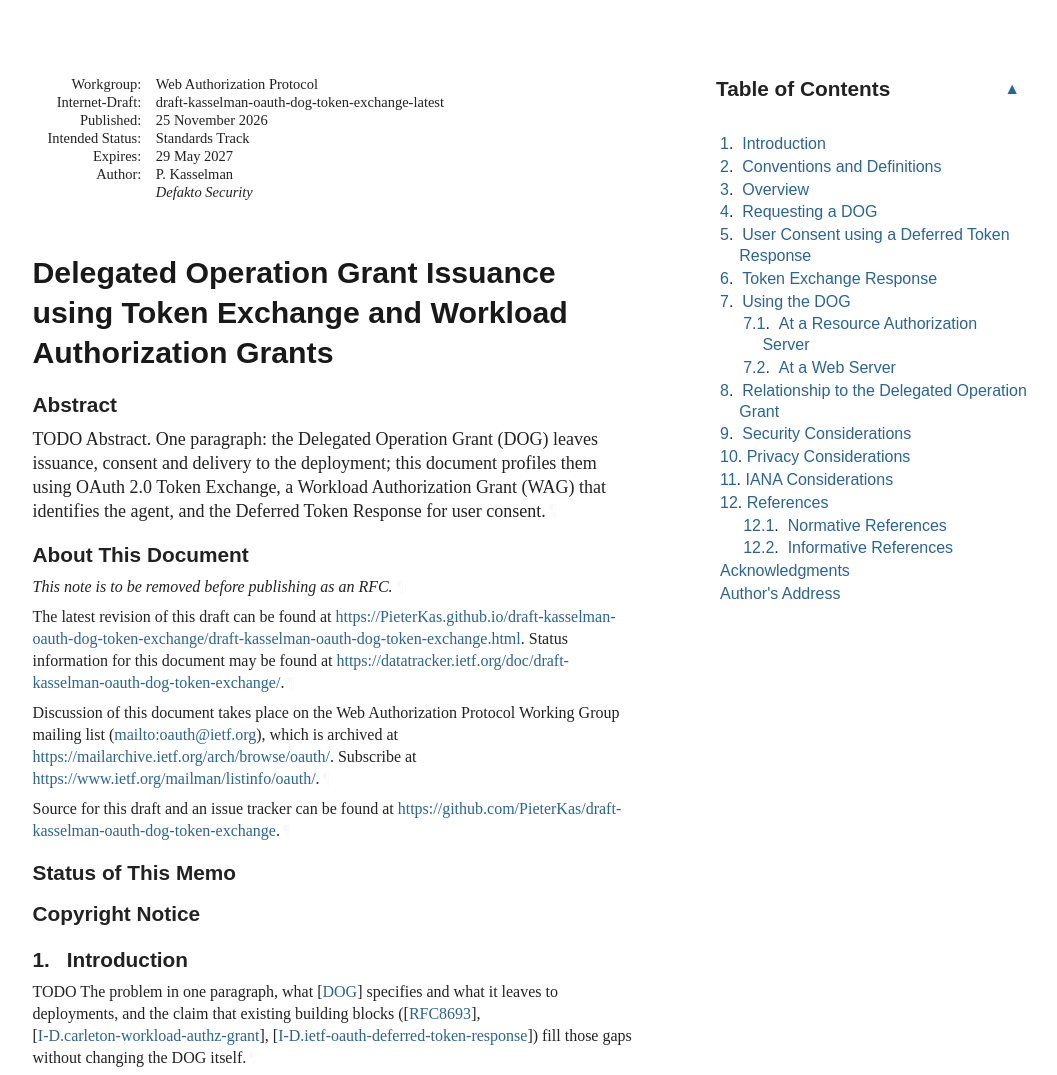
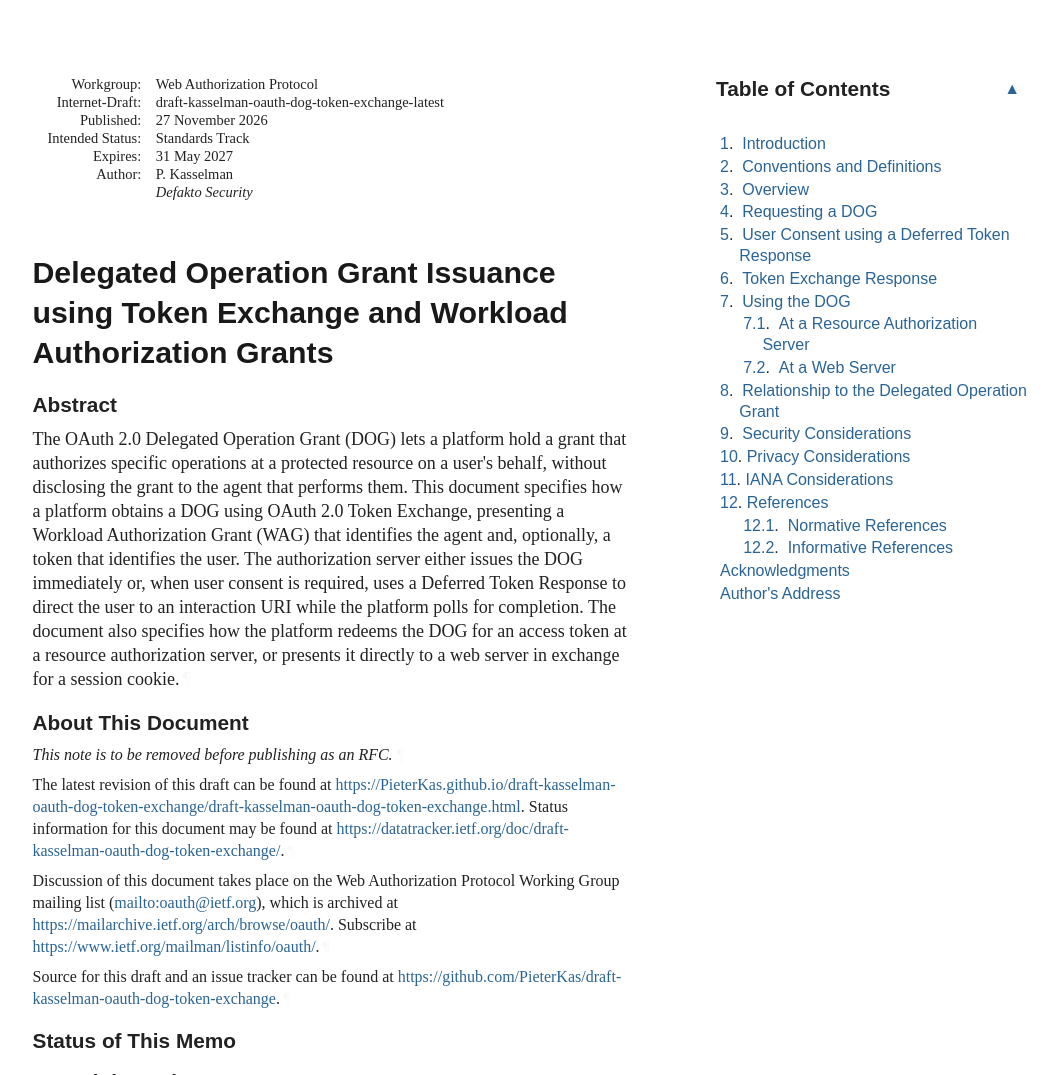
Before and after one commit to PieterKas/draft-kasselman-oauth-dog-token-exchange, a plain HTML site: page draft-kasselman-oauth-dog-token-exchange.html in a window 1280 px wide. Shown: the top 1075 px of the page, without its empty margins (92-1149 px from the left). Drawn offline with Linux system fonts and the light colour scheme; a web font is replaced by a local one.

Commit message:
Script updating gh-pages from 5d85400. [ci skip]

```diff
--- a/draft-kasselman-oauth-dog-token-exchange.html
+++ b/draft-kasselman-oauth-dog-token-exchange.html
@@ -7,10 +7,18 @@
 <title>Delegated Operation Grant Issuance using Token Exchange and Workload Authorization Grants</title>
 <meta content="Pieter Kasselman" name="author">
 <meta content="
-       TODO Abstract. One paragraph: the Delegated Operation Grant (DOG) leaves
-issuance, consent and delivery to the deployment; this document profiles
-them using OAuth 2.0 Token Exchange, a Workload Authorization Grant (WAG)
-that identifies the agent, and the Deferred Token Response for user consent.
+       The OAuth 2.0 Delegated Operation Grant (DOG) lets a platform hold a grant
+that authorizes specific operations at a protected resource on a user's
+behalf, without disclosing the grant to the agent that performs them. This
+document specifies how a platform obtains a DOG using OAuth 2.0 Token
+Exchange, presenting a Workload Authorization Grant (WAG) that identifies
+the agent and, optionally, a token that identifies the user. The
+authorization server either issues the DOG immediately or, when user
+consent is required, uses a Deferred Token Response to direct the user to
+an interaction URI while the platform polls for completion. The document
+also specifies how the platform redeems the DOG for an access token at a
+resource authorization server, or presents it directly to a web server in
+exchange for a session cookie.
     " name="description">
 <meta content="xml2rfc 3.35.0" name="generator">
 <meta content="OAuth" name="keyword">
@@ -1052,7 +1060,7 @@ svg {
 </tr></thead>
 <tfoot><tr>
 <td class="left">Kasselman</td>
-<td class="center">Expires 29 May 2027</td>
+<td class="center">Expires 31 May 2027</td>
 <td class="right">[Page]</td>
 </tr></tfoot>
 </table>
@@ -1065,12 +1073,12 @@ svg {
 <dd class="internet-draft">draft-kasselman-oauth-dog-token-exchange-latest</dd>
 <dt class="label-published">Published:</dt>
 <dd class="published">
-<time datetime="2026-11-25" class="published">25 November 2026</time>
+<time datetime="2026-11-27" class="published">27 November 2026</time>
     </dd>
 <dt class="label-intended-status">Intended Status:</dt>
 <dd class="intended-status">Standards Track</dd>
 <dt class="label-expires">Expires:</dt>
-<dd class="expires"><time datetime="2027-05-29">29 May 2027</time></dd>
+<dd class="expires"><time datetime="2027-05-31">31 May 2027</time></dd>
 <dt class="label-authors">Author:</dt>
 <dd class="authors">
 <div class="author">
@@ -1083,10 +1091,18 @@ svg {
 <h1 id="title">Delegated Operation Grant Issuance using Token Exchange and Workload Authorization Grants</h1>
 <section id="section-abstract">
       <h2 id="abstract"><a href="#abstract" class="selfRef">Abstract</a></h2>
-<p id="section-abstract-1">TODO Abstract. One paragraph: the Delegated Operation Grant (DOG) leaves
-issuance, consent and delivery to the deployment; this document profiles
-them using OAuth 2.0 Token Exchange, a Workload Authorization Grant (WAG)
-that identifies the agent, and the Deferred Token Response for user consent.<a href="#section-abstract-1" class="pilcrow">¶</a></p>
+<p id="section-abstract-1">The OAuth 2.0 Delegated Operation Grant (DOG) lets a platform hold a grant
+that authorizes specific operations at a protected resource on a user's
+behalf, without disclosing the grant to the agent that performs them. This
+document specifies how a platform obtains a DOG using OAuth 2.0 Token
+Exchange, presenting a Workload Authorization Grant (WAG) that identifies
+the agent and, optionally, a token that identifies the user. The
+authorization server either issues the DOG immediately or, when user
+consent is required, uses a Deferred Token Response to direct the user to
+an interaction URI while the platform polls for completion. The document
+also specifies how the platform redeems the DOG for an access token at a
+resource authorization server, or presents it directly to a web server in
+exchange for a session cookie.<a href="#section-abstract-1" class="pilcrow">¶</a></p>
 </section>
 <section class="note rfcEditorRemove" id="section-note.1">
       <h2 id="name-about-this-document">
@@ -1123,7 +1139,7 @@ that identifies the agent, and the Deferred Token Response for user consent.<a h
         time. It is inappropriate to use Internet-Drafts as reference
         material or to cite them other than as "work in progress."<a href="#section-boilerplate.1-3" class="pilcrow">¶</a></p>
 <p id="section-boilerplate.1-4">
-        This Internet-Draft will expire on 29 May 2027.<a href="#section-boilerplate.1-4" class="pilcrow">¶</a></p>
+        This Internet-Draft will expire on 31 May 2027.<a href="#section-boilerplate.1-4" class="pilcrow">¶</a></p>
 </section>
 </div>
 <div id="copyright">
```
Also changed, not shown: draft-kasselman-oauth-dog-token-exchange.txt.
